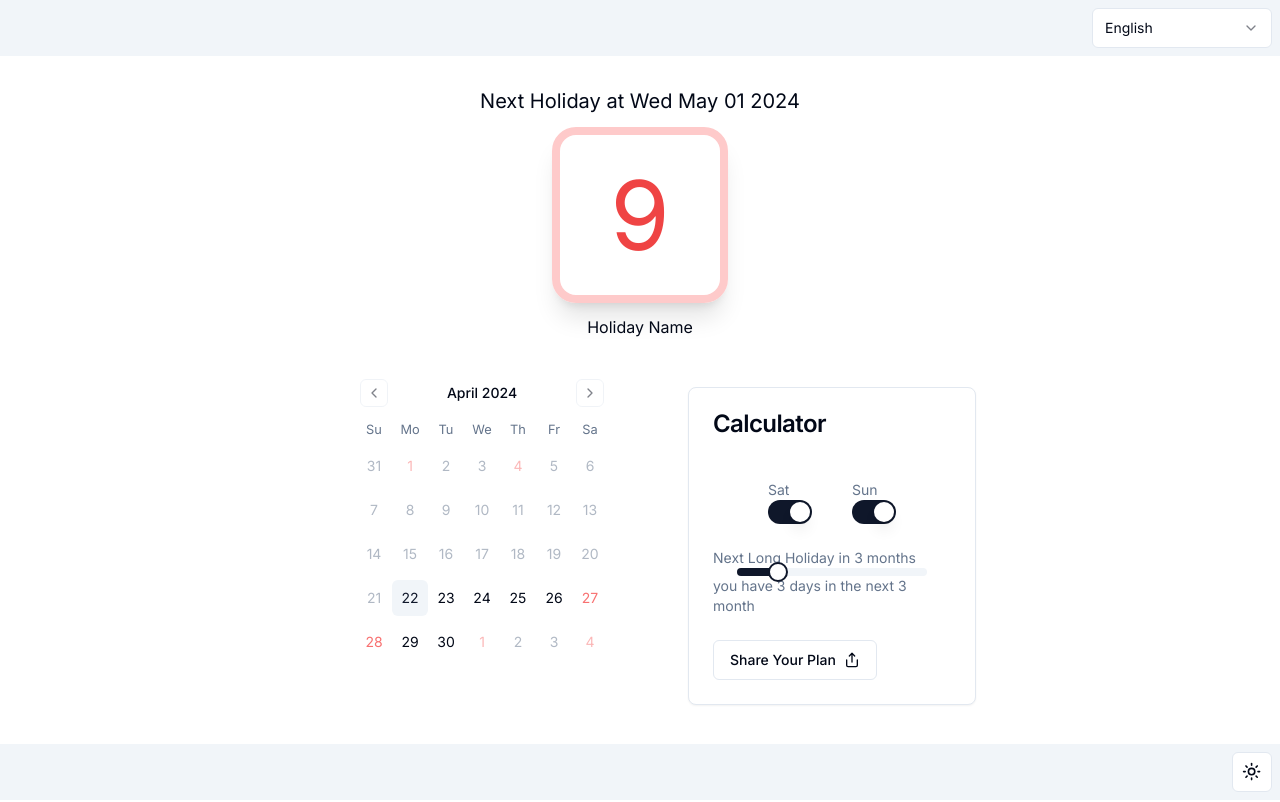
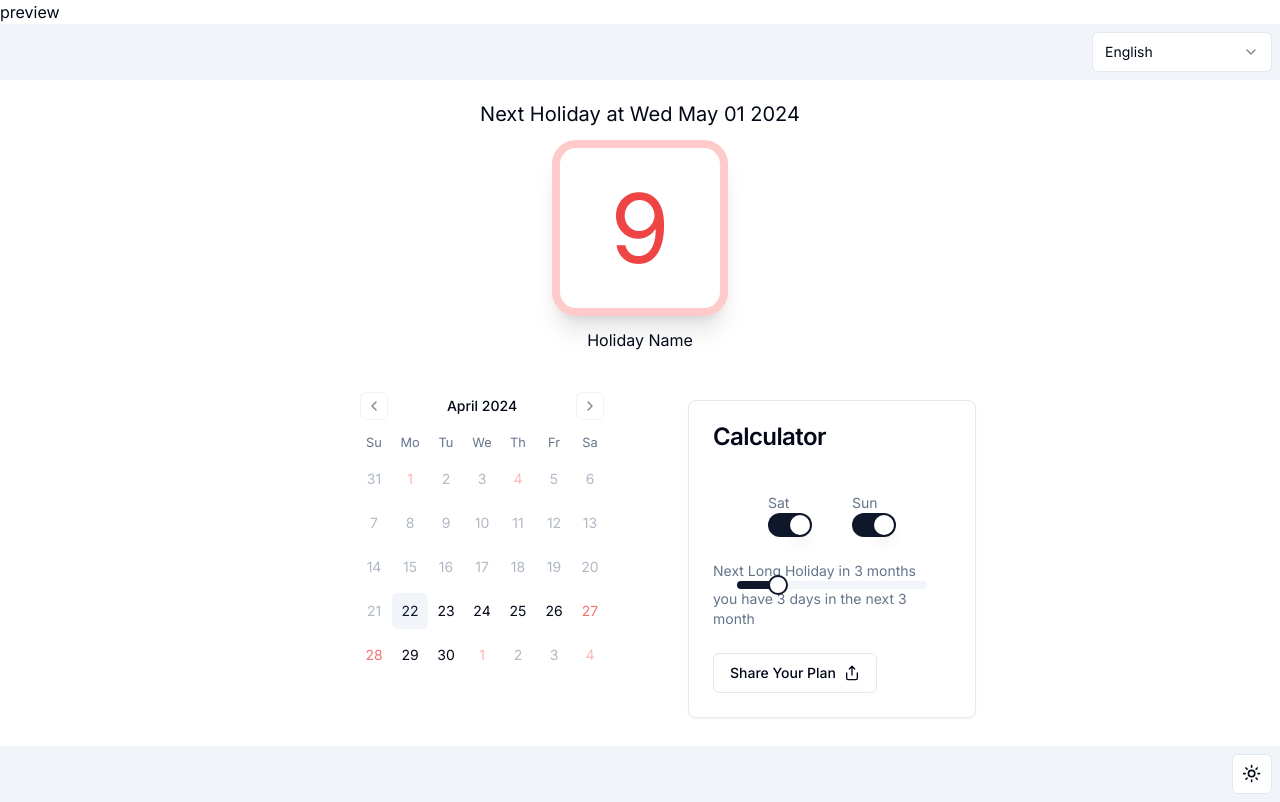
Before and after one commit to cheukkijchan/hk-holiday-countdown, a Next.js app: page /en in a window 1280 px wide. Built offline with nearby package versions, Linux system fonts and the light colour scheme.

Commit message:
preview build

```diff
--- a/src/app/[lang]/page.tsx
+++ b/src/app/[lang]/page.tsx
@@ -21,6 +21,7 @@ export default async function Page({ params: { lang } }: Props) {
 
   return (
     <main className='flex flex-col h-screen justify-between box-content'>
+      <p>preview</p>
       <NavBar lang={lang} />
       <HolidayCalendar publicHolidays={publicHolidays} dict={dict} />
       <Footer dict={dict} />
```
Also changed, not shown: 1 other file (tests, documents, lock files or other folders).
